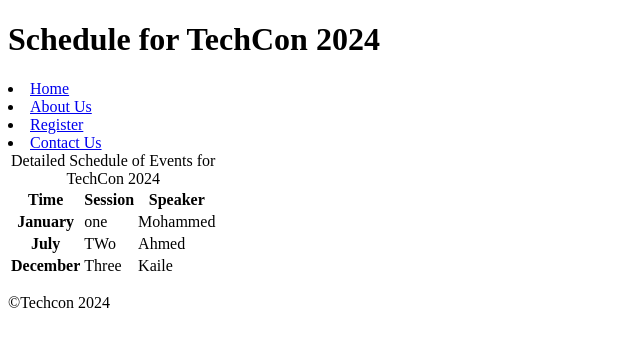
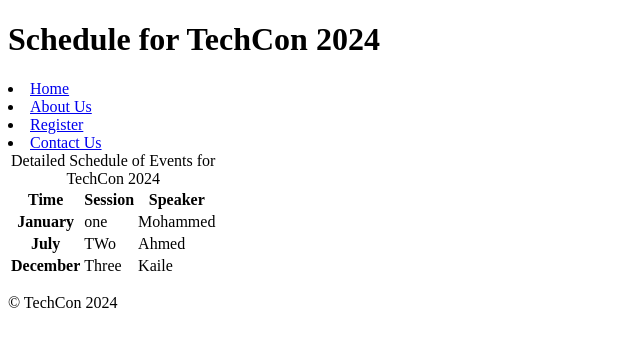
Before and after one commit to mammeecoding/TechCon_HTML, a plain HTML site: page techcon_website/schedule.html in a window 1280 px wide. Shown: the full height of the page, 0-640 px from the left. Drawn offline with Linux system fonts and the light colour scheme.

Commit message:
Update schedule.html

```diff
--- a/techcon_website/schedule.html
+++ b/techcon_website/schedule.html
@@ -43,7 +43,7 @@
     </table>
   </main>
   <footer>
-    <p>&copy;Techcon 2024</p>
+    <p>&copy; TechCon 2024</p>
   </footer>
 </body>
 
```
